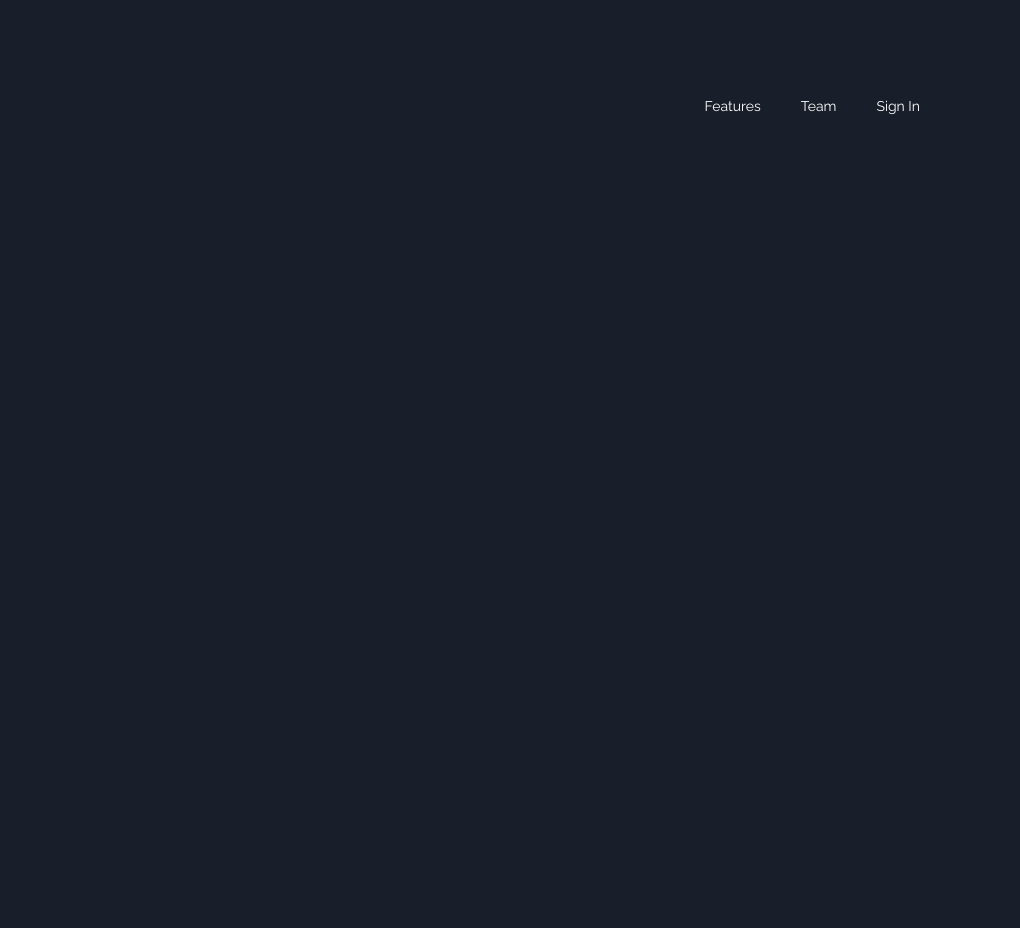
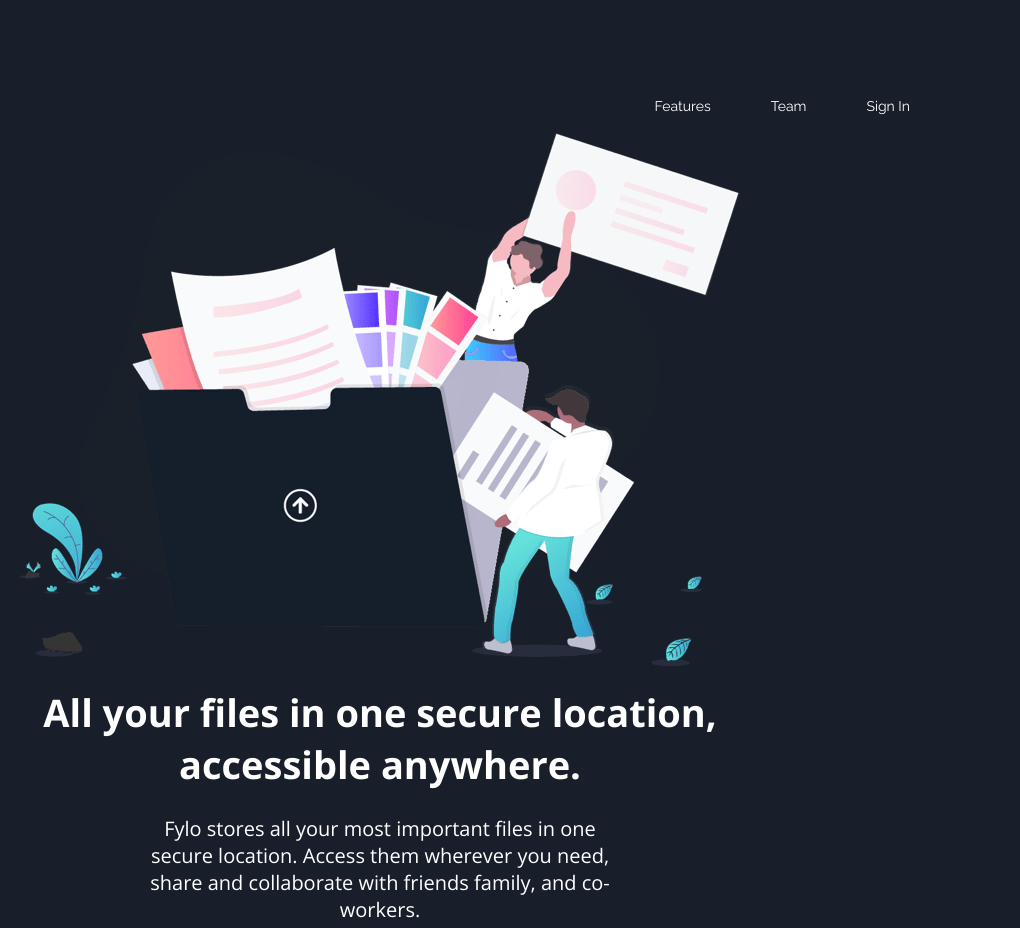
Before and after one commit to prashantpandey9/FrontendDesigns, a plain HTML site: page fylo-dark-theme-landing-page-master/index.html in a window 1280 px wide. Shown: the full height of the page, 260-1280 px from the left. Before the commit the page ends 800 px from the top, so only its background shows below. Drawn offline with nearby package versions, Linux system fonts and the light colour scheme.

Commit message:
added get started section

```diff
--- a/fylo-dark-theme-landing-page-master/index.html
+++ b/fylo-dark-theme-landing-page-master/index.html
@@ -25,11 +25,24 @@
       <a class="items"> Sign In</a>
     </div>
   </header>
+
+  <div class="main">
+    <img src="images/illustration-intro.png" alt="">
+  </div>
+  <div class="heading">
+    <h1>
+      All your files in one secure location, accessible anywhere.
+    </h1>
+    <p>
+      Fylo stores all your most important files in one secure location. Access them wherever
+      you need, share and collaborate with friends family, and co-workers.
+    </p>
+  </div>
   <!-- Features
   Team
   Sign In
 
-  All your files in one secure location, accessible anywhere.
+
 
   Fylo stores all your most important files in one secure location. Access them wherever
   you need, share and collaborate with friends family, and co-workers.
--- a/fylo-dark-theme-landing-page-master/style.css
+++ b/fylo-dark-theme-landing-page-master/style.css
@@ -23,6 +23,7 @@ body{
     background-color: var(--dark-blue-main-background);
     position: relative;
     z-index: -1;
+    max-width: 1440px;
 }
 
 .header{
@@ -45,7 +46,7 @@ body{
 .items{
     display: flex;
     font-family: 'Raleway', sans-serif;
-    padding: 0px 20px;
+    padding: 0px 30px;
     color: #ffffff;
     font-weight: 400;
     font-size: 14px;
@@ -56,3 +57,28 @@ body{
     font-weight: 700;
     text-decoration: underline;
 }
+
+.main{
+    display: flex;
+    flex-direction: row;
+    justify-content: center;
+}
+.heading{
+    display: flex;
+    flex-direction: column;
+    justify-content: center;
+}
+
+.heading h1{
+	font-size: 38px;
+	color: #fff;
+	padding: 20px 300px;
+	text-align: center;
+}
+
+p{
+    font-size: 20px;
+    padding: 5px 410px;
+    text-align: center;
+    color: #fff;
+}
```
